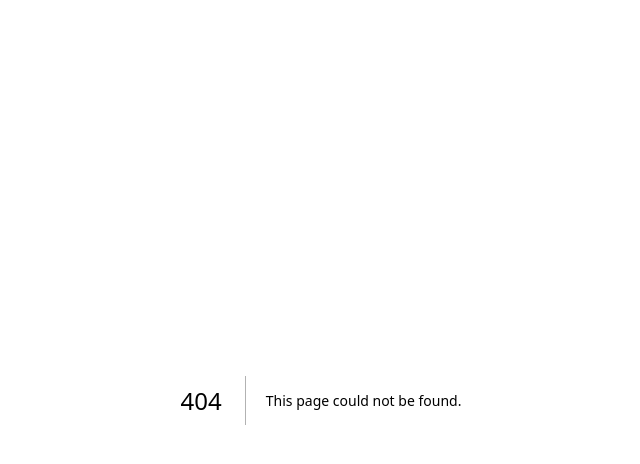
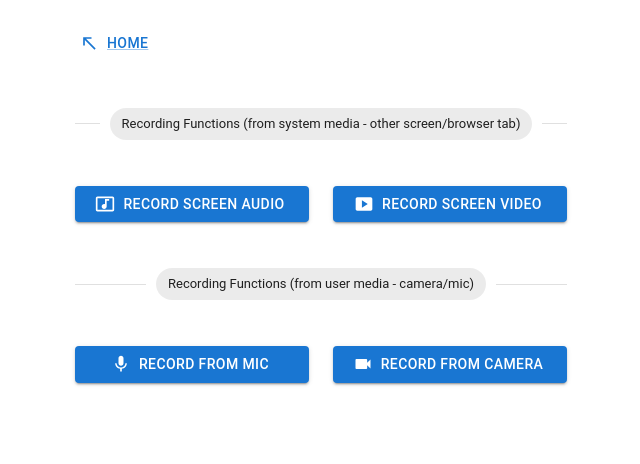
Before and after one commit to Weiyuan-Lane/web-speech-api, a Next.js app: page /recorder in a window 1280 px wide. Before the commit this address had no page. Shown: the top 464 px of the page, without its empty margins (319-959 px from the left). Built offline with nearby package versions, Linux system fonts and the light colour scheme.

Commit message:
[Feature] Add audio and screen record features

```diff
--- a/app/page.tsx
+++ b/app/page.tsx
@@ -104,6 +104,25 @@ export default function Home() {
                 <Link href="/speech">Text to speech using your browser!</Link>
               </Button>
             </Grid>
+
+            <Grid size={12}>
+              <Divider
+                style={{ paddingTop: '30px', paddingBottom: '30px' }}>
+                <Chip label="Video / Audio Recording" />
+              </Divider>
+            </Grid>
+
+            <Grid
+              size={12}
+              container
+              display="flex"
+              justifyContent="center"
+              alignItems="center"
+            >
+              <Button variant="outlined">
+                <Link href="/recorder">Recording audio and video content from your browser!</Link>
+              </Button>
+            </Grid>
           </Grid>
         </Box>
       </main>
--- /dev/null
+++ b/app/recorder/page.tsx
@@ -0,0 +1,205 @@
+"use client";
+
+import {
+  recordMediaForDownload,
+  WeiyuanMediaRecorder,
+} from '../../components/dom-web-speech';
+import {
+  useEffect,
+  useState,
+} from 'react';
+import {
+  Box,
+  Button,
+  Chip,
+  Divider,
+  Grid2 as Grid,
+  Link,
+} from "@mui/material";
+import NorthWestIcon from '@mui/icons-material/NorthWest';
+import MicIcon from '@mui/icons-material/Mic';
+import VideocamIcon from '@mui/icons-material/Videocam';
+import MusicVideoIcon from '@mui/icons-material/MusicVideo';
+import SmartDisplayIcon from '@mui/icons-material/SmartDisplay';
+
+export default function Speech() {
+  const [isClient, setIsClient] = useState(false);
+
+  useEffect(() => {
+    setIsClient(true);
+  }, []);
+
+  const [recorder, setRecorder] = useState<WeiyuanMediaRecorder|null>(null);
+  const [isRecordingScreenAudio, setIsRecordingScreenAudio] = useState(false);
+  const [isRecordingScreenVideo, setIsRecordingScreenVideo] = useState(false);
+  const [isRecordingUserAudio, setIsRecordingUserAudio] = useState(false);
+  const [isRecordingUserVideo, setIsRecordingUserVideo] = useState(false);
+
+  const startRecordingScreenAudio = () => {
+    recordMediaForDownload({
+      video: false,
+      systemMedia: true,
+    }).then((recorder) => {
+      setRecorder(recorder);
+    });
+
+    setIsRecordingScreenAudio(true);
+    setIsRecordingScreenVideo(false);
+    setIsRecordingUserAudio(false);
+    setIsRecordingUserVideo(false);
+  }
+
+  const startRecordingScreenVideo = () => {
+    recordMediaForDownload({
+      video: true,
+      systemMedia: true,
+    }).then((recorder) => {
+      setRecorder(recorder);
+    });
+
+    setIsRecordingScreenAudio(false);
+    setIsRecordingScreenVideo(true);
+    setIsRecordingUserAudio(false);
+    setIsRecordingUserVideo(false);
+  }
+
+  const startRecordingUserAudio = () => {
+    recordMediaForDownload({
+      video: false,
+      systemMedia: false,
+    }).then((recorder) => {
+      setRecorder(recorder);
+    });
+
+    setIsRecordingScreenAudio(false);
+    setIsRecordingScreenVideo(false);
+    setIsRecordingUserAudio(true);
+    setIsRecordingUserVideo(false);
+  }
+
+  const startRecordingUserVideo = () => {
+    recordMediaForDownload({
+      video: true,
+      systemMedia: false,
+    }).then((recorder) => {
+      setRecorder(recorder);
+    });
+
+    setIsRecordingScreenAudio(false);
+    setIsRecordingScreenVideo(false);
+    setIsRecordingUserAudio(false);
+    setIsRecordingUserVideo(true);
+  }
+
+  const stopRecording = () => {
+    if (recorder) {
+      recorder.stop();
+    }
+    setRecorder(null);
+    setIsRecordingScreenAudio(false);
+    setIsRecordingScreenVideo(false);
+    setIsRecordingUserAudio(false);
+    setIsRecordingUserVideo(false);
+  }
+
+  if (!isClient) {
+    return null;
+  }
+
+  return (
+    <div>
+      <main>
+        <Box sx={{
+          mx: 'auto',
+          paddingTop: '25px',
+          paddingLeft: '10px',
+          paddingRight: '10px',
+          width: '100%',
+          '@media (min-width: 769px)' : {
+            width: '80%'
+          },
+          '@media (min-width: 1025px)' : {
+            width: '60%'
+          },
+          '@media (min-width: 1201px)' : {
+            width: '40%'
+          }
+        }}>
+
+          <Grid container rowSpacing={2}>
+            <Grid size={12}>
+              <Button startIcon={<NorthWestIcon/>}>
+                <Link href="/">Home</Link>
+              </Button>
+            </Grid>
+
+            <Grid size={12}>
+              <Divider
+                style={{ paddingTop: '30px', paddingBottom: '30px' }}>
+                <Chip label="Recording Functions (from system media - other screen/browser tab)" />
+              </Divider>
+            </Grid>
+
+            <Grid container size={12} spacing={3}>
+              <Grid size={{ xs: 12, sm: 6 }}>
+                <Button
+                  variant="contained"
+                  fullWidth
+                  startIcon={<MusicVideoIcon/>}
+                  disabled={isRecordingScreenVideo || isRecordingUserAudio || isRecordingUserVideo}
+                  onClick={isRecordingScreenAudio ? stopRecording : startRecordingScreenAudio}
+                >
+                  { isRecordingScreenAudio ? 'Stop' : 'Record Screen Audio' }
+                </Button>
+              </Grid>
+              <Grid size={{ xs: 12, sm: 6 }}>
+                <Button
+                  variant="contained"
+                  fullWidth
+                  startIcon={<SmartDisplayIcon/>}
+                  disabled={isRecordingScreenAudio || isRecordingUserAudio || isRecordingUserVideo}
+                  onClick={isRecordingScreenVideo ? stopRecording : startRecordingScreenVideo}
+                >
+                  { isRecordingScreenVideo ? 'Stop' : 'Record Screen Video' }
+                </Button>
+              </Grid>
+            </Grid>
+
+            <Grid size={12}>
+              <Divider
+                style={{ paddingTop: '30px', paddingBottom: '30px' }}>
+                <Chip label="Recording Functions (from user media - camera/mic)" />
+              </Divider>
+            </Grid>
+
+            <Grid container size={12} spacing={3}>
+              <Grid size={{ xs: 12, sm: 6 }}>
+                <Button
+                  variant="contained"
+                  fullWidth
+                  startIcon={<MicIcon/>}
+                  disabled={isRecordingScreenAudio || isRecordingScreenVideo || isRecordingUserVideo}
+                  onClick={isRecordingUserAudio ? stopRecording : startRecordingUserAudio}
+                >
+                  { isRecordingUserAudio ? 'Stop' : 'Record From Mic' }
+                </Button>
+              </Grid>
+              <Grid size={{ xs: 12, sm: 6 }}>
+                <Button
+                  variant="contained"
+                  fullWidth
+                  startIcon={<VideocamIcon/>}
+                  disabled={isRecordingScreenAudio || isRecordingScreenVideo || isRecordingUserAudio}
+                  onClick={isRecordingUserVideo ? stopRecording : startRecordingUserVideo}
+                >
+                  { isRecordingUserVideo ? 'Stop' : 'Record From Camera' }
+                </Button>
+              </Grid>
+            </Grid>
+          </Grid>
+
+        </Box>
+      </main>
+    </div>
+  );
+}
--- a/app/speech/page.tsx
+++ b/app/speech/page.tsx
@@ -4,7 +4,6 @@ import {
   getVoiceLanguages,
   getVoicesForLang,
   speechSynthesis,
-  speechSynthesisForDownload,
 } from '../../components/dom-web-speech';
 import {
   useEffect,
@@ -63,16 +62,6 @@ export default function Speech() {
 
   const speak = () => {
     speechSynthesis({
-      text: textForSynthesis,
-      language: voiceLanguage,
-      voice,
-      pitch,
-      rate,
-      volume,
-    });
-  }
-  const downloadMp3File = () => {
-    speechSynthesisForDownload({
       text: textForSynthesis,
       language: voiceLanguage,
       voice,
@@ -241,15 +230,15 @@ export default function Speech() {
                 </Button>
               </Grid>
               <Grid size={{ xs: 12, sm: 6 }}>
+                <Tooltip title="SpeechSynthesis doesn't support download or even the MediaRecorder API to convert to a downloadable file today. Try Google Cloud text to speech synthesiser for a downloadable variant - https://console.cloud.google.com/speech/text-to-speech">
                   <Button
                     variant="outlined"
                     fullWidth
                     startIcon={<DownloadForOfflineIcon/>}
-                  disabled={true}
-                  onClick={downloadMp3File}
                   >
-                  Download as MP3
+                    <Link href="https://console.cloud.google.com/speech/text-to-speech" target="_blank">Synthesis and download</Link>
                   </Button>
+                </Tooltip>
               </Grid>
             </Grid>
           </Grid>
--- a/components/dom-web-speech.tsx
+++ b/components/dom-web-speech.tsx
@@ -1,6 +1,4 @@
 "use client";
-
-import { Volcano } from "@mui/icons-material";
 
 let SpeechRecognitionApi: {
   new (): SpeechRecognition;
@@ -120,45 +118,140 @@ function speechSynthesis(props: SpeechSynthesisUtteranceProps) {
   SpeechSynthesisApi.speak(utterance);
 }
 
-function speechSynthesisForDownload(props: SpeechSynthesisUtteranceProps) {
-  const utterance = getSpeechSynthesisUtterance(props);
-  const stream = new MediaStream();
-  const audioContext = new AudioContext();
-  const source = audioContext.createMediaStreamSource(stream);
+export type WeiyuanMediaRecorder = {
+  stop: () => void;
+}
+
+async function recordMediaForDownload({ video = false, systemMedia = true }: { video: boolean, systemMedia: boolean }): Promise<WeiyuanMediaRecorder> {
+  console.log('video: ' + video, 'systemMedia: ' + systemMedia);
+  const mediaStream = systemMedia ? await navigator.mediaDevices.getDisplayMedia({
+    audio: true,
+    video: video ? true : undefined,
+  }) : await navigator.mediaDevices.getUserMedia({
+    audio: true,
+    video: video ? true : undefined,
+  });
+
+  const mediaChunks = new Array<Blob>();
+  let mediaRecorder: MediaRecorder;
+
+  // Specifically needed for audio recording for audioContext only
+  if (!video) {
+    const audioContext = new window.AudioContext();
+    const source = audioContext.createMediaStreamSource(mediaStream);
     const destination = audioContext.createMediaStreamDestination();
     source.connect(destination);
+    mediaRecorder = new MediaRecorder(destination.stream);
+  } else {
+    mediaRecorder = new MediaRecorder(mediaStream);
+  }
 
-  const mediaRecorder = new MediaRecorder(destination.stream);
-  const audioChunks = new Array<Blob>();
-
-  utterance.onstart = () => {
   mediaRecorder.ondataavailable = (event) => {
-      if (event.data.size > 0) {
-        audioChunks.push(event.data);
-      }
+    mediaChunks.push(event.data);
   };
   mediaRecorder.onstop = () => {
-      const audioBlob = new Blob(audioChunks, { type: 'audio/mp3' });
-      const audioUrl = URL.createObjectURL(audioBlob);
+    const type = video ? 'video/webm;codecs=h264,opus' : 'audio/webm;codecs=h264,opus';
+    const mediaBlob = new Blob(mediaChunks, { type });
+    const mediaUrl = URL.createObjectURL(mediaBlob);
     const timestamp = new Date().toISOString().replace(/[:.]/g, '-');
-      const filename = `output-${timestamp}.mp3`;
+    const filename = `output-${timestamp}.webm`;
     const link = document.createElement('a');
 
-      link.href = audioUrl;
+    link.style.display = 'none';
+    link.href = mediaUrl;
     link.download = filename;
     document.body.appendChild(link);
     link.click();
     document.body.removeChild(link);
   };
-  };
-
-  utterance.onend = () => {
-    mediaRecorder.stop();
-  };
 
   mediaRecorder.start();
-  SpeechSynthesisApi.speak(utterance);
+
+  return {
+    stop: () => {
+      mediaRecorder.stop();
+      mediaStream.getTracks().forEach((track) => {
+        track.stop();
+      });
     }
+  }
+}
+
+// async function recordVideoForDownload(): Promise<VideoRecorder> {
+//   const mediaStream = await navigator.mediaDevices.getDisplayMedia({ video: true, audio: true })
+//   const videoChunks = new Array<Blob>();
+//   const mediaRecorder = new MediaRecorder(mediaStream);
+
+//   mediaRecorder.ondataavailable = (event) => {
+//     console.log(event.data);
+//     videoChunks.push(event.data);
+//   };
+//   mediaRecorder.onstop = () => {
+//     const videoBlob = new Blob(videoChunks, { type: 'video/webm;codecs=h264,opus' });
+//     const videoUrl = URL.createObjectURL(videoBlob);
+//     const timestamp = new Date().toISOString().replace(/[:.]/g, '-');
+//     const filename = `output-${timestamp}.webm`;
+//     const link = document.createElement('a');
+
+//     link.style.display = 'none';
+//     link.href = videoUrl;
+//     link.download = filename;
+//     document.body.appendChild(link);
+//     link.click();
+//     document.body.removeChild(link);
+//   };
+
+//   mediaRecorder.start();
+
+//   return {
+//     stop: () => {
+//       mediaRecorder.stop();
+//       mediaStream.getTracks().forEach((track) => {
+//         track.stop();
+//       });
+//     }
+//   }
+// }
+
+// async function recordMediaForDownload({ video = false }: { video: boolean }): Promise<MediaRecorder> {
+//   const mediaStream = await navigator.mediaDevices.getDisplayMedia({
+//     audio: true,
+//     video,
+//   });
+//   const audioChunks = new Array<Blob>();
+//   const audioContext = new window.AudioContext();
+//   const source = audioContext.createMediaStreamSource(mediaStream);
+//   const destination = audioContext.createMediaStreamDestination();
+//   source.connect(destination);
+//   const mediaRecorder = new MediaRecorder(destination.stream);
+
+//   mediaRecorder.ondataavailable = (event) => {
+//     console.log(event.data);
+//     audioChunks.push(event.data);
+//   };
+//   mediaRecorder.onstop = () => {
+//     const audioBlob = new Blob(audioChunks, { type: 'audio/webm;codecs=h264,opus' });
+//     const audioUrl = URL.createObjectURL(audioBlob);
+//     const timestamp = new Date().toISOString().replace(/[:.]/g, '-');
+//     const filename = `output-${timestamp}.webm`;
+//     const link = document.createElement('a');
+
+//     link.style.display = 'none';
+//     link.href = audioUrl;
+//     link.download = filename;
+//     document.body.appendChild(link);
+//     link.click();
+//     document.body.removeChild(link);
+//   };
+
+//   mediaRecorder.start();
+
+//   return {
+//     stop: () => {
+//       mediaRecorder.stop();
+//     }
+//   }
+// }
 
 export {
   SpeechRecognitionApi,
@@ -171,5 +264,5 @@ export {
   getVoiceLanguages,
   getVoicesForLang,
   speechSynthesis,
-  speechSynthesisForDownload,
+  recordMediaForDownload,
 };
```
Lines whose indentation alone changed are shown as unchanged.
